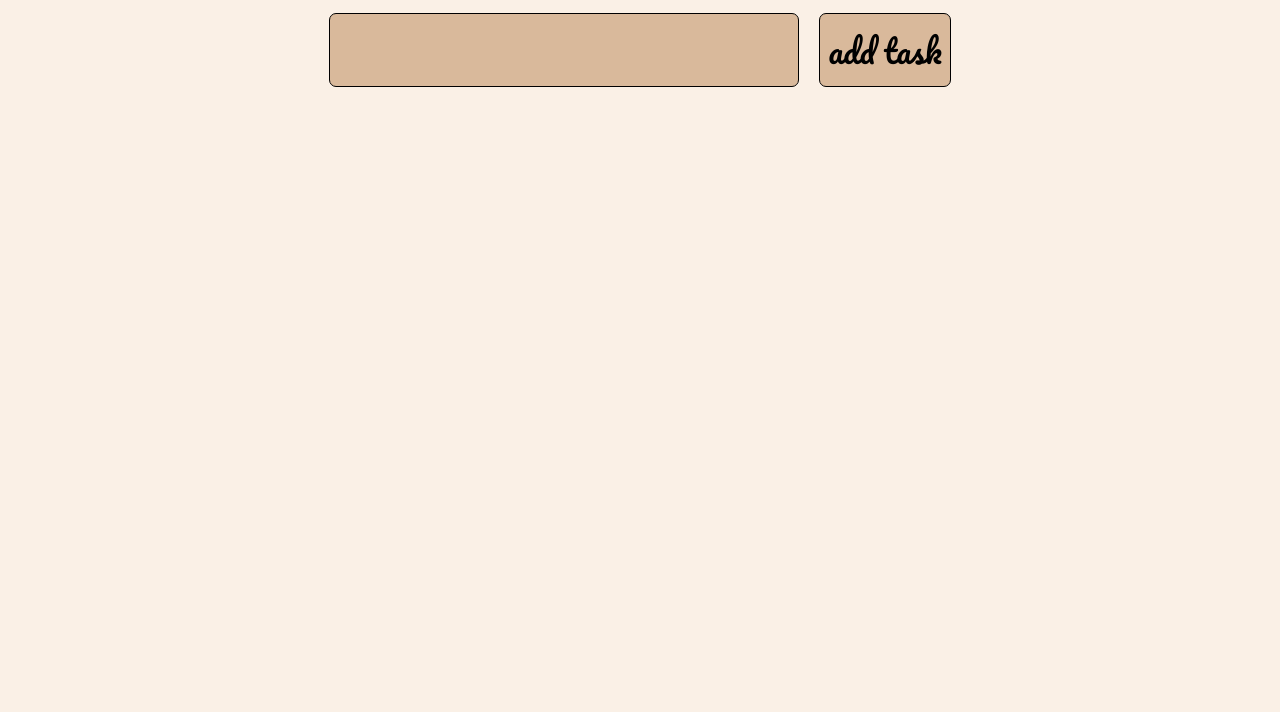
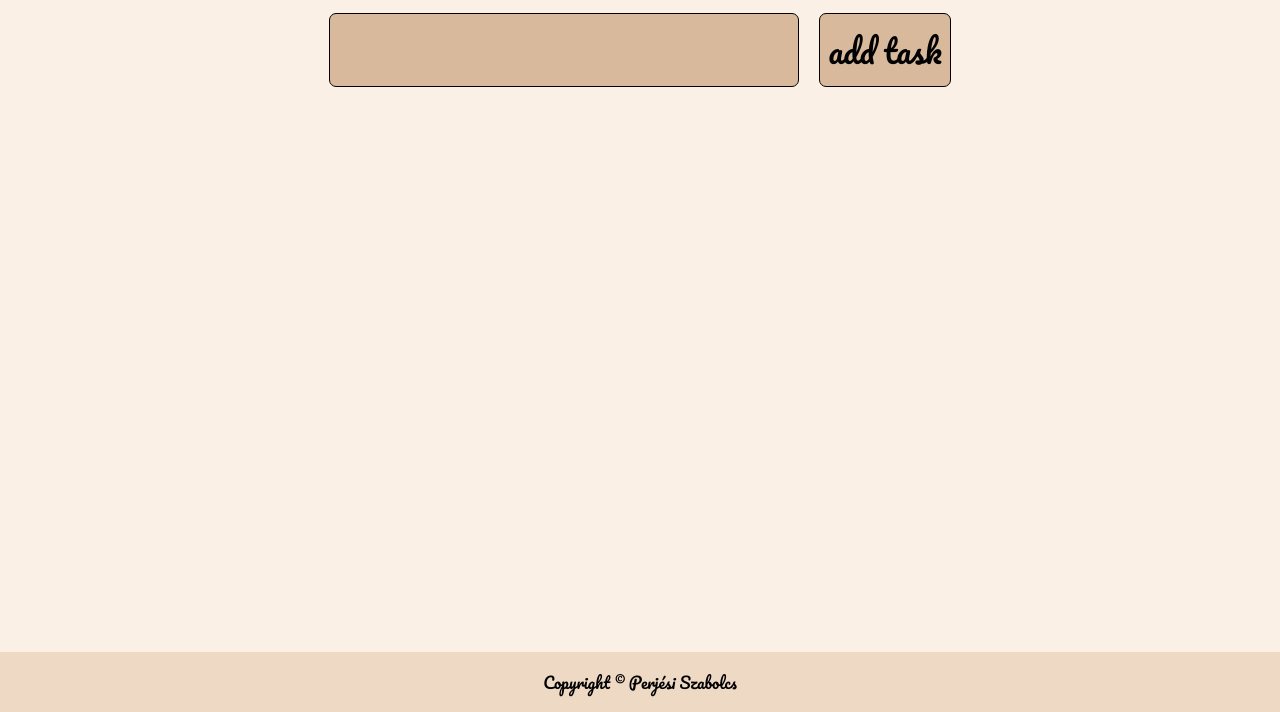
Before and after one commit to peszabolcs/todo-list, a plain HTML site: page index.html in a window 1280 px wide. Shown: the part 88-800 px from the top of the page. Drawn offline with Linux system fonts and the light colour scheme.

Commit message:
Footer added

```diff
--- a/index.html
+++ b/index.html
@@ -30,5 +30,8 @@
     </div>
 
     <script src="main.js"></script>
+    <footer>
+      <div id="footer">Copyright © Perjési Szabolcs</div>
+    </footer>
   </body>
 </html>
--- a/style.css
+++ b/style.css
@@ -7,7 +7,14 @@
   font-family: "Pacifico", cursive;
 }
 
+html,
 body {
+  height: 100%;
+}
+
+body {
+  display: flex;
+  flex-direction: column;
   background-color: #faf0e6;
 }
 
@@ -27,9 +34,10 @@ body {
   align-items: center;
 }
 
-/* .formContainer {
-  max-width: 800px;
-} */
+.mainContainer {
+  flex: 1 0 auto;
+  align-items: flex-start;
+}
 
 #form {
   display: flex;
@@ -100,3 +108,11 @@ body {
   width: 20px;
   height: 20px;
 }
+
+footer {
+  min-height: 60px;
+  display: flex;
+  justify-content: center;
+  align-items: center;
+  background-color: #eed9c4;
+}
```
